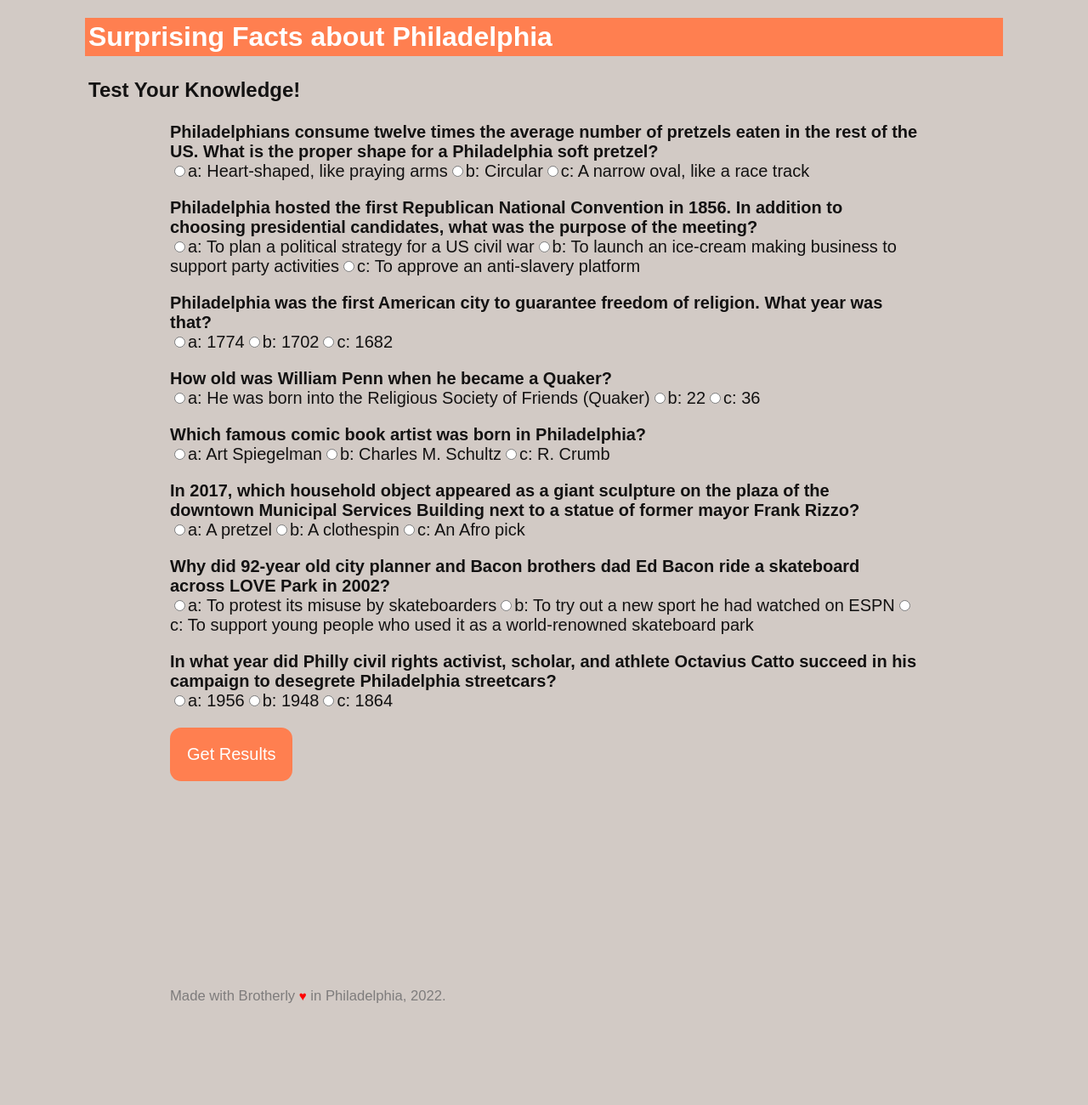
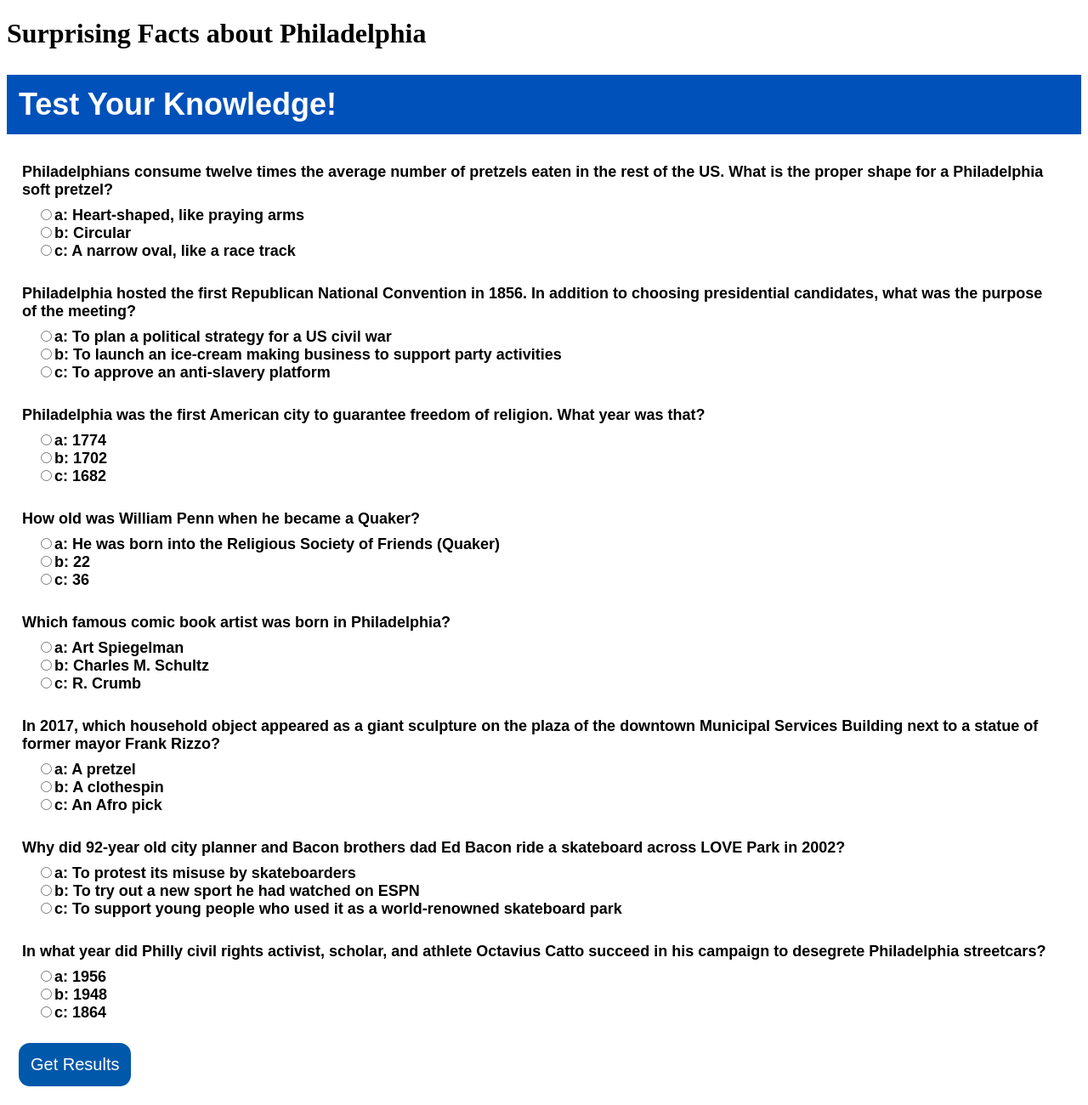
Before and after one commit to ailanthus8/Philadelphia_History_Quiz, a plain HTML site: page index.html in a window 1280 px wide. Shown: the top 1300 px of the page at 85% size. Before the commit the page ends 1202 px from the top, so only its background shows below. Drawn offline with Linux system fonts and the light colour scheme.

Commit message:
Update quiz.css

```diff
--- a/quiz.css
+++ b/quiz.css
@@ -1,71 +1,81 @@
-body{
-	font-size: 20px;
+
+
+  h2 {
 	font-family: Proxima Nova, sans-serif;
-	color: rgb(19, 18, 18);
-	margin-left: 100px;
-	margin-right: 100px;
-	background-color: rgb(210, 202, 197);
-}
-
-h1 {
+	color: #fff !important;
+	background-color: #0051ba;
 	text-align: left;
-	font-size: 32px;
-	font-weight: bold;
-	color: white;
-	background-color: coral;
-	padding: 4px;
+	font-size: 36px;
+	padding: 14px;
   }
 
-  h2 {
+  h3 {
+	font-family: Proxima Nova, sans-serif;
+	color: #000 !important;
+	background-color: #ffcc00;
 	text-align: left;
-	font-size: 24px;
-	font-weight: bold;
-	color: rgb(19, 18, 18);
-	background-color: light-gray;
-	padding: 4px;
+	font-size: 36px;
+	padding: 14px;
   }
 
-.question{
+  div.question {
+	display: flex;
+	flex-direction: column;
+	font-family: Proxima Nova, sans-serif;
+	font-size: 18px;
 	font-weight: 600;
-	margin-left: 100px;
-	margin-right: 100px;
+	padding: 4px;
+	margin-left: 14px;
+	margin-right: 30px;
+  }
+  .answers {
+	display: flex;
+	flex-direction: column;
+	font-family: Proxima Nova, sans-serif;
+	font-size: 18px;
+	font-weight: 600;
+	margin-bottom: 20px;
+	margin-left: 30px;
+	margin-right: 30px;
+	padding: 5px;
+  }
 
-}
-.answers {
-    margin-bottom: 20px;
-	margin-left: 100px;
-	margin-right: 100px;
-}
-#submit{
+  .radio {
+	margin: 5px;
+  }
+
+  #submit {
 	font-family: Proxima Nova, sans-serif;
 	font-size: 20px;
-	background-color: coral;
+	background-color: #0058ab;
 	color: #fff;
 	border: 5px;
 	border-radius: 13px;
 	padding: 20px;
 	cursor: pointer;
 	margin-bottom: 20px;
-	margin-left: 100px;
-	margin-right: 100px;
-}
-#submit:hover{
-	background-color: lightcoral;
-	margin-left: 100px;
-	margin-right: 100px;
-}
+	margin-left: 14px;
+	padding: 14px;
+	text-align: center;
+  }
+  #submit:hover {
+	font-family: Proxima Nova, sans-serif;
+	background-color: #ffdb0c;
+	color: #000;
+  }
 
-#results {
-	margin-left: 100px;
-	margin-right: 100px;
-}
+  p {
+	font-family: Proxima Nova, sans-serif;
+	padding-top: 20px;
+	text-indent: 30px;
+	text-align: center;
+	color: black;
+	margin-left: 30px;
+  }
 
-p {
-
+  #results {
+	display: flex;
+	flex-direction: column;
 	font-family: Proxima Nova, sans-serif;
-	padding-top: 200px;
-	text-indent: 100px;
-	text-align: justify;
-	color:rgb(126, 124, 124)
-
-  }
+	margin-left: 30px;
+	font-size: 18px;
```
